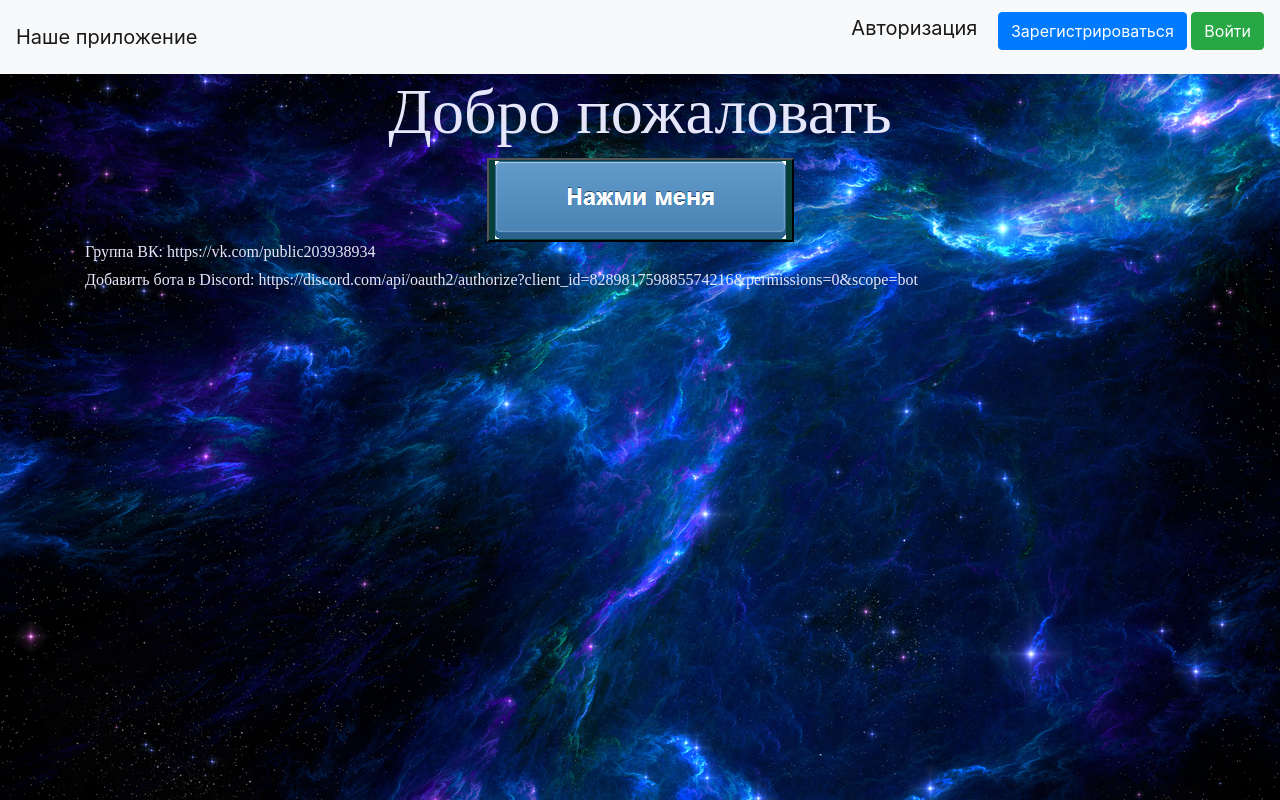
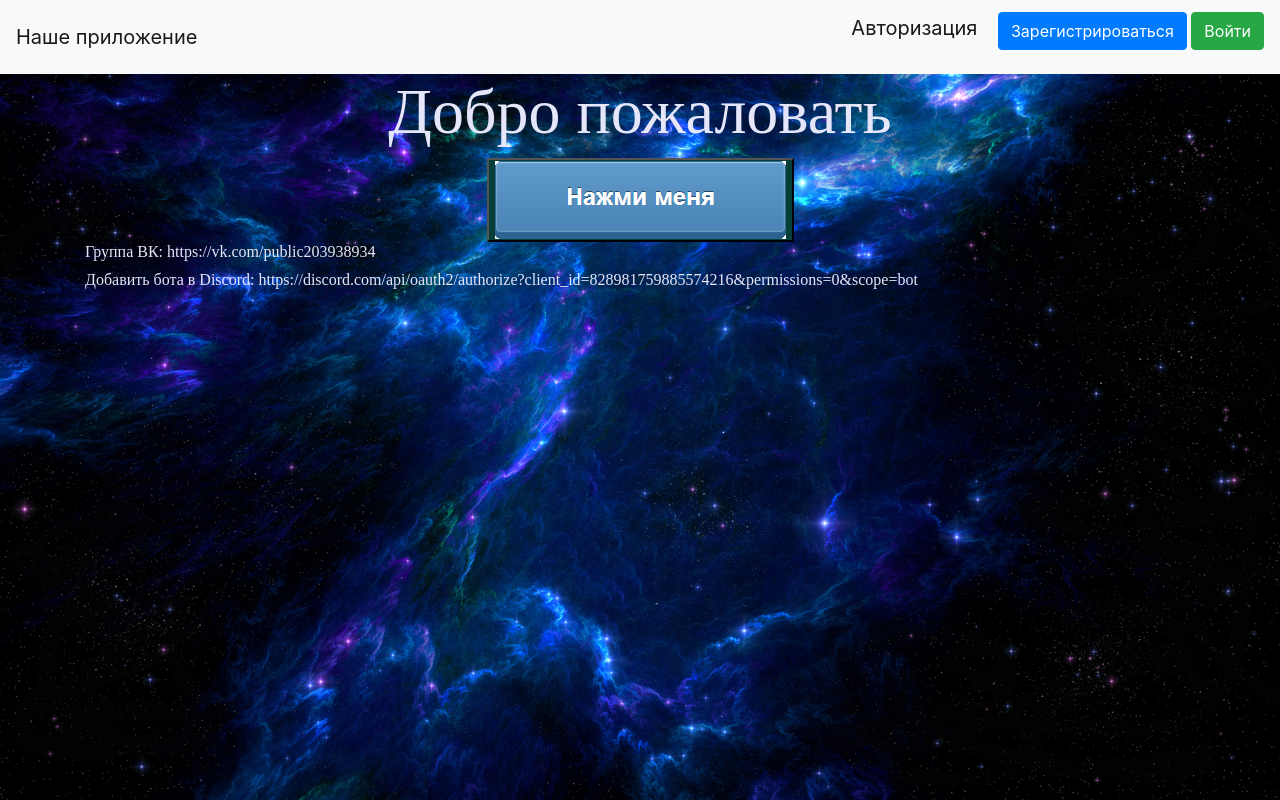
Before and after one commit to iuperf/projecttt, a Flask app: page / in a window 1280 px wide. Run offline with Flask 2, Linux system fonts and the light colour scheme; some libraries are stand-ins or nearby versions.

Commit message:
Update main_page.html
наконец доделала фон

```diff
--- a/templates/main_page.html
+++ b/templates/main_page.html
@@ -7,12 +7,15 @@
         <title>Добро пожаловать</title>
     </head>
       <style>
+   html { height: 100%; }
    body {
-    background: url(static/img/345.jpg) repeat-y; /* Цвет фона веб-страницы */
+    margin: 0; /* Убираем отступы */
+    height: 100%; /* Высота страницы */
+    background: url(static/img/345.jpg) repeat-y;; /* Цвет фона и путь к файлу */
     color: #E6E6FA; /* Цвет текста */
+    background-size: cover; /* Фон занимает всю доступную площадь */
     align="center"
-    }
-
+   }
 
  h1 {
     font-family: 'Times New Roman', Times, serif; /* Гарнитура текста */
```
